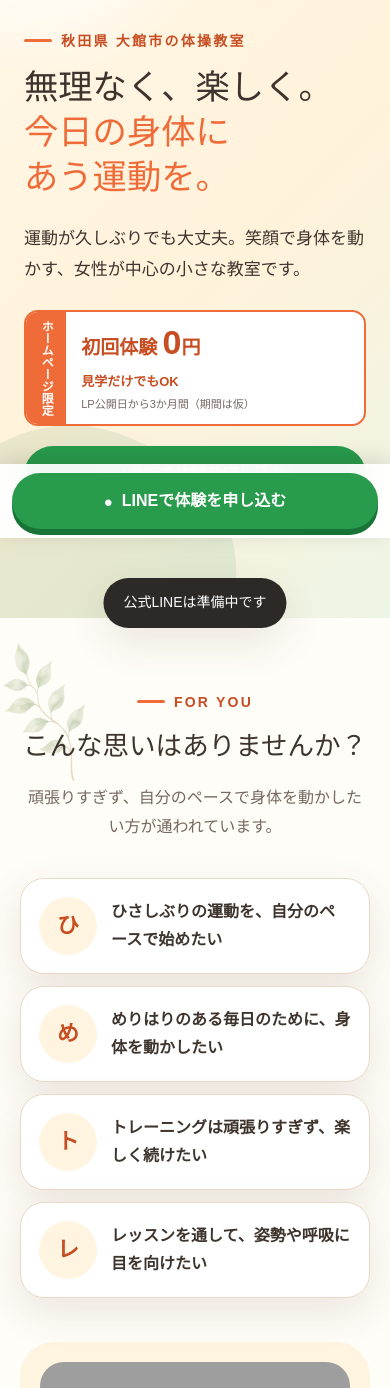
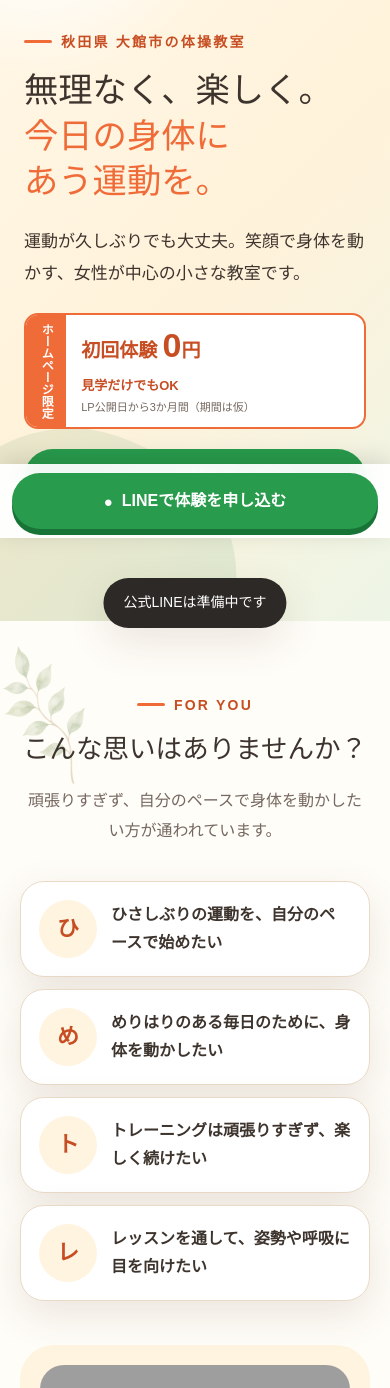
Before and after one commit to git-ims-shiroto/odate-karadajikan, a PHP site: page / in a window 390 px wide. Shown: the part 306-1694 px from the top of the page. Run offline with PHP 8.4, Linux system fonts and the light colour scheme; some web fonts are replaced; grey boxes are pictures that could not be loaded.

Commit message:
h1内の「秋田県 大館市の体操教室」の行の高さを元の表示とそろえる
変更前と比べて見出しが約4px上にずれていたため、PCは1.9、スマホは1.85に合わせた。
320〜1440pxの6幅で、ページ全体のスクリーンショットが変更前と一致することを確認。

Co-Authored-By: Claude Opus 5.5 <noreply@anthropic.com>
Claude-Session: https://claude.ai/code/session_01Mzb1HyJ6dzS8fkyWTTi7w6

```diff
--- a/styles.css
+++ b/styles.css
@@ -46,7 +46,7 @@ button, summary { font: inherit; }
 .eyebrow::before, .section-kicker::before { content: ""; display: inline-block; width: 28px; height: 3px; margin: 0 9px 4px 0; border-radius: 9px; background: var(--primary); }
 .hero h1 { margin: 0 0 22px; font-family: var(--font-display); font-size: clamp(40px, 4.15vw, 60px); font-weight: 400; line-height: 1.32; letter-spacing: .02em; text-wrap: balance; }
 .hero h1 .hero-title-line { display: block; white-space: nowrap; }
-.hero h1 .eyebrow { display: block; font-family: var(--font-body); font-size: 14px; line-height: 1.6; white-space: normal; }
+.hero h1 .eyebrow { display: block; font-family: var(--font-body); font-size: 14px; line-height: 1.9; white-space: normal; }
 .hero h1 em { display: block; color: var(--primary); font-style: normal; }
 .hero-lead { max-width: 540px; margin: 0 0 24px; font-size: 19px; font-weight: 500; }
 .hero-visual { position: relative; min-width: 0; }
@@ -263,6 +263,7 @@ body.modal-open { overflow: hidden; }
 
 @media (max-width: 640px) {
   body { font-size: 16px; line-height: 1.85; padding-bottom: 78px; }
+  .hero h1 .eyebrow { line-height: 1.85; }
   html { scroll-padding-top: 130px; }
   .site-header { min-height: 88px; }
   .brand-mark { width: 42px; height: 42px; }
--- a/wordpress/odate-karada/assets/css/main.css
+++ b/wordpress/odate-karada/assets/css/main.css
@@ -44,7 +44,7 @@ button, summary { font: inherit; }
 .eyebrow::before, .section-kicker::before { content: ""; display: inline-block; width: 28px; height: 3px; margin: 0 9px 4px 0; border-radius: 9px; background: var(--primary); }
 .hero h1 { margin: 0 0 22px; font-family: var(--font-display); font-size: clamp(40px, 4.15vw, 60px); font-weight: 400; line-height: 1.32; letter-spacing: .02em; text-wrap: balance; }
 .hero h1 .hero-title-line { display: block; white-space: nowrap; }
-.hero h1 .eyebrow { display: block; font-family: var(--font-body); font-size: 14px; line-height: 1.6; white-space: normal; }
+.hero h1 .eyebrow { display: block; font-family: var(--font-body); font-size: 14px; line-height: 1.9; white-space: normal; }
 .hero h1 em { display: block; color: var(--primary); font-style: normal; }
 .hero-lead { max-width: 540px; margin: 0 0 24px; font-size: 19px; font-weight: 500; }
 .hero-visual { position: relative; min-width: 0; }
@@ -261,6 +261,7 @@ body.modal-open { overflow: hidden; }
 
 @media (max-width: 640px) {
   body { font-size: 16px; line-height: 1.85; padding-bottom: 78px; }
+  .hero h1 .eyebrow { line-height: 1.85; }
   html { scroll-padding-top: 130px; }
   .site-header { min-height: 88px; }
   .brand-mark { width: 42px; height: 42px; }
```
